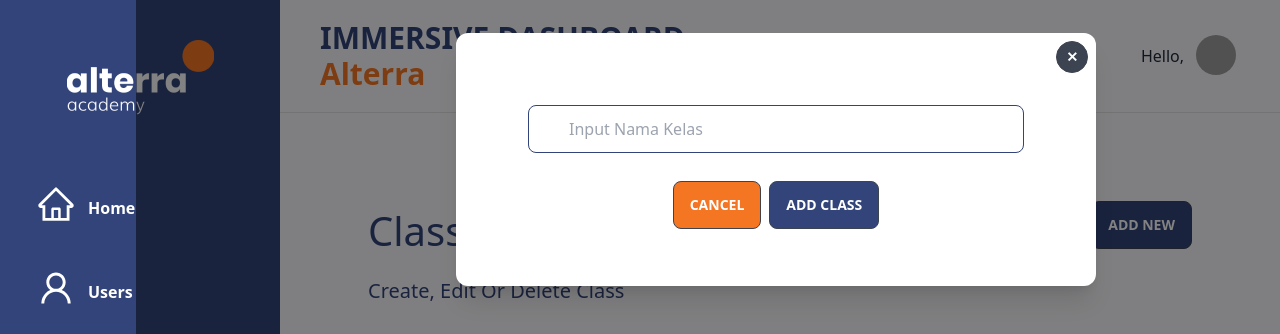
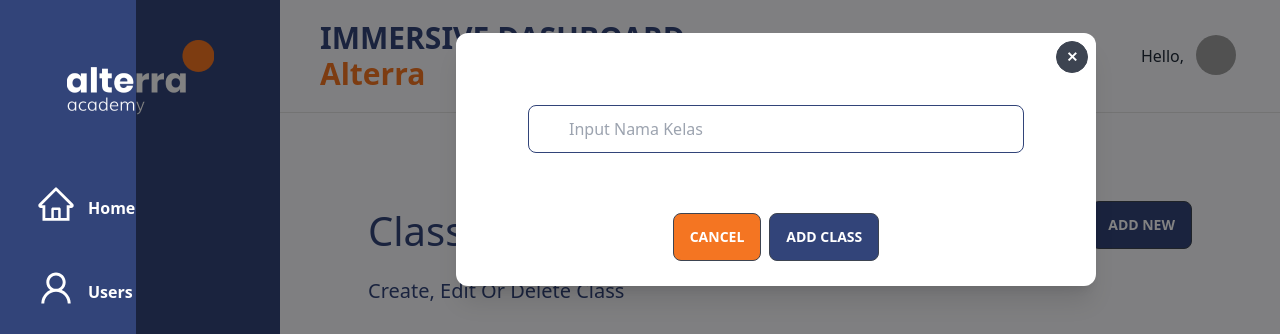
Before and after one commit to kelompok-2-immarsive/FE_Dashboard, a React (Vite) app: page /class in a window 1280 px wide. Both pictures are taken after typing "Sample" into the empty fields and a click on the button "ADD NEW". Shown: the top 334 px of the page. Built offline with nearby package versions, Linux system fonts and the light colour scheme; no server answers; grey boxes are pictures that could not be loaded.

Commit message:
create error

```diff
--- a/src/Components/ClassTable.jsx
+++ b/src/Components/ClassTable.jsx
@@ -41,7 +41,7 @@ const ClassTable = ({data}) => {
                     </div>
                 </td>
                 <td className='bg-white flex ml-auto text-black-default cursor-pointer'>
-                    <button onClick={deleteClass(item.id)} className='mr-5'><AiFillEdit size={30}/></button>
+                    <button  className='mr-5'><AiFillEdit size={30}/></button>
                     <button className='mr-5'><BsFillTrashFill size={30}/></button>
                     <button><RiBook2Fill size={30}/></button>
                 </td>
--- a/src/Components/PopUp.jsx
+++ b/src/Components/PopUp.jsx
@@ -1,23 +1,13 @@
 import React from 'react'
 import { useState } from 'react'
 
-const PopUp = ({display, hiddenPopup, createClass }) => {
-
-  const [addClass, setAddClass] = useState('')
-
-  const data = {
-    class_name: addClass
-  }
-
-  const addClasses = () => {
-    console.log(data)
-  }
+const PopUp = ({display, hiddenPopup, addClasses, addClass, setClass, idUser, setIdUser }) => {
 
 
 
   return (
     <div className={`w-screen h-screen absolute top-[-20%] left-[-20%] bg-[#0000007d] ${display} flex justify-center pt-10`}>
-        <div onSubmit={() => addClasses()} className="card w-1/2 h-1/3 bg-white text-neutral-content p-10 shadow-xl rounded-xl text-alta-primary">
+        <form onSubmit={addClasses} className="card w-1/2 h-1/3 bg-white text-neutral-content p-10 shadow-xl rounded-xl text-alta-primary">
         <label htmlFor="my-modal-3" className="btn btn-sm btn-circle absolute right-2 top-2"
         onClick={() => hiddenPopup()}>✕</label>
             <div className="card-body items-center text-center">
@@ -25,16 +15,23 @@ const PopUp = ({display, hiddenPopup, createClass }) => {
                 type="text"
                 className="block p-2 pl-10 input input-bordered border-alta-primary caret-alta-primary w-full bg-white"
                 placeholder="Input Nama Kelas"
-                change={(e) => setAddClass(e.target.value)}
+                value={addClass}
+                onChange={setClass}
 
             />
+            <input
+              type="text"
+              value={idUser}
+              onChange={setIdUser}
+
+              />
             <div className="card-actions flex justify-end mt-5">
                 <button className="btn bg-alta-secondary hover:bg-hover-secondary text-white"
                 onClick={() => hiddenPopup()}>Cancel</button>
-                <button onClick={() => createClass()} type='submit' className="btn bg-alta-primary hover:bg-hover-primary text-white">Add Class</button>
+                <button type='submit' className="btn bg-alta-primary hover:bg-hover-primary text-white">Add Class</button>
             </div>
         </div>
-        </div>
+        </form>
     </div>
   )
 }
--- a/src/Components/UserList.jsx
+++ b/src/Components/UserList.jsx
@@ -4,7 +4,7 @@ import { BsFillTrashFill } from 'react-icons/bs'
 import { AiFillEdit } from 'react-icons/ai'
 import { MdOutlineKeyboardArrowRight, MdOutlineKeyboardArrowLeft } from 'react-icons/md'
 
-const UserList = ({ data }) => {
+const UserList = ({ data, paginateFront, paginateBack, disabled }) => {
     return (
         <div>
             <div className="overflow-x-auto max-w-[1600px] mx-auto bg-white px-5">
@@ -67,8 +67,8 @@ const UserList = ({ data }) => {
                             <label className='text-end mr-5 text-black-default' htmlFor="">1/20</label>
                         </div>
                         <div className='flex'>
-                            <MdOutlineKeyboardArrowLeft className='cursor-pointer text-black-default' size={25} />
-                            <MdOutlineKeyboardArrowRight className='cursor-pointer ml-5 text-black-default' size={25} />
+                            <button onClick={() => paginateBack()} className='cursor-pointer text-black-default' ><MdOutlineKeyboardArrowLeft size={25}/></button>
+                            <button disabled={disabled} onClick={() => paginateFront()} className='cursor-pointer ml-5 text-black-default' ><MdOutlineKeyboardArrowRight size={25}/></button>
                         </div>
                     </div>
 
--- a/src/Pages/ClassList.jsx
+++ b/src/Pages/ClassList.jsx
@@ -13,9 +13,13 @@ import PopUp from '../Components/PopUp'
 const ClassList = () => {
 
   const [listClass, setListClass] = useState([])
+  const [createListClass, setCreateListClass] = useState([])
   const [loading, setLoading] = useState(false)
   const [cookie, setCookie] = useCookies();
   const [display, setDisplay] = useState('hidden')
+  const [class_name, setAddClass] = useState('')
+  const [user_id, setIdUser] = useState('')
+
   const seePopup = () =>{
     setDisplay('block z-100')
   }
@@ -30,7 +34,7 @@ const ClassList = () => {
   };
 
   const getClassList = async () => {
-    await api.classList(cookie, token)
+    await api.classList(cookie.token)
       .then((response) => {
         setLoading(true)
         setListClass(response.data.data)
@@ -40,41 +44,44 @@ const ClassList = () => {
         console.log(error)
       })
   }
-
-  const createClass = async () => {
-    await api.createClassList(cookie, token)
+  const user = 2
+  const parseinter = parseInt(user_id)
+  const createClass = async (e) => {
+    e.preventDefault()
+    // await api.createClassList(cookie.token, {user, class_name})
+    await axios.post(`http://34.71.210.70:80/classes`, config, {parseinter, class_name})
       .then((response) => {
-        setLoading(true)
-        setListClass(response.data.data)
-        setLoading(false)
+        console.log(response.data.data)
       })
       .catch((error) => {
         console.log(error)
       })
   }
 
-  const updateClass = async () => {
-    await api. updateClassList(cookie, token)
-      .then((response) => {
-        setLoading(true)
-        setListClass(response.data.data)
-        setLoading(false)
-      })
-      .catch((error) => {
-        console.log(error)
-      })
-  }
-  const deleteClass = async () => {
-    await api. deleteClassList(cookie, token)
-      .then((response) => {
-        setLoading(true)
-        setListClass(response.data.data)
-        setLoading(false)
-      })
-      .catch((error) => {
-        console.log(error)
-      })
-  }
+  console.log(user, class_name)
+
+  // const updateClass = async () => {
+  //   await api. updateClassList(cookie, token)
+  //     .then((response) => {
+  //       setLoading(true)
+  //       setListClass(response.data.data)
+  //       setLoading(false)
+  //     })
+  //     .catch((error) => {
+  //       console.log(error)
+  //     })
+  // }
+  // const deleteClass = async () => {
+  //   await api. deleteClassList(cookie, token)
+  //     .then((response) => {
+  //       setLoading(true)
+  //       setListClass(response.data.data)
+  //       setLoading(false)
+  //     })
+  //     .catch((error) => {
+  //       console.log(error)
+  //     })
+  // }
 
   useEffect(() => {
     getClassList()
@@ -98,7 +105,12 @@ const ClassList = () => {
               <PopUp
               display={display}
               hiddenPopup={hiddenPopup}
-              createClass={createClass}
+              addClasses={(e) => createClass(e)}
+              idUser={user_id}
+              setIdUser={(e) => setIdUser(e.target.value)}
+              addClass={class_name}
+              setClass={(e) => setAddClass(e.target.value)}
+
               />
 
           </div>
--- a/src/Pages/UsersPage.jsx
+++ b/src/Pages/UsersPage.jsx
@@ -11,7 +11,8 @@ const UsersPage = () => {
     const [cookie, setCookie] = useCookies();
     const authToken = cookie.token
     const [currentPage, setCurrentPage] = useState(1)
-    const [userPerPage, setUserPerPage] = useState(2)
+    const [userPerPage, setUserPerPage] = useState(3)
+
 
     const getAllUsers = async() => {
         await api.getAllUsers(authToken)
@@ -26,6 +27,11 @@ const UsersPage = () => {
         getAllUsers()
     }, [])
 
+    const lastUserIndex = currentPage * userPerPage
+    const firstUserIndex = lastUserIndex - userPerPage
+    const currentUser = allUsers.slice(firstUserIndex, lastUserIndex)
+    const disabled = currentPage == allUsers?.length/userPerPage ? true : false;
+
     const navigate = useNavigate()
     return (
         <div className='p-10'>
@@ -36,7 +42,14 @@ const UsersPage = () => {
             />
             <div className="card border border-border-primary">
                 <div className="card-body">
-                    {allUsers ? <UserList data={allUsers}/>  : <p>loading...</p>}
+                    {currentUser ?
+                    <UserList
+                    data={currentUser}
+                    paginateBack={() => setCurrentPage(currentPage - 1)}
+                    paginateFront={() => setCurrentPage(currentPage + 1)}
+                    disabled={disabled}
+                    />
+                    : <p>loading...</p>}
                 </div>
             </div>
         </div>
--- a/src/Services/api.jsx
+++ b/src/Services/api.jsx
@@ -31,12 +31,16 @@ export default {
                 Authorization: `Bearer ${token}`
             }
         }),
-    createClassList: (token) =>
+    createClassList: (token, {user_id, class_name}) =>
         instance({
             method: `POST`,
             url: `classes`,
             headers:{
                 Authorization: `Bearer ${token}`
+            },
+            data: {
+                user_id: user_id,
+                class_name: class_name,
             }
         }),
     updateClassList: (token) =>
```
